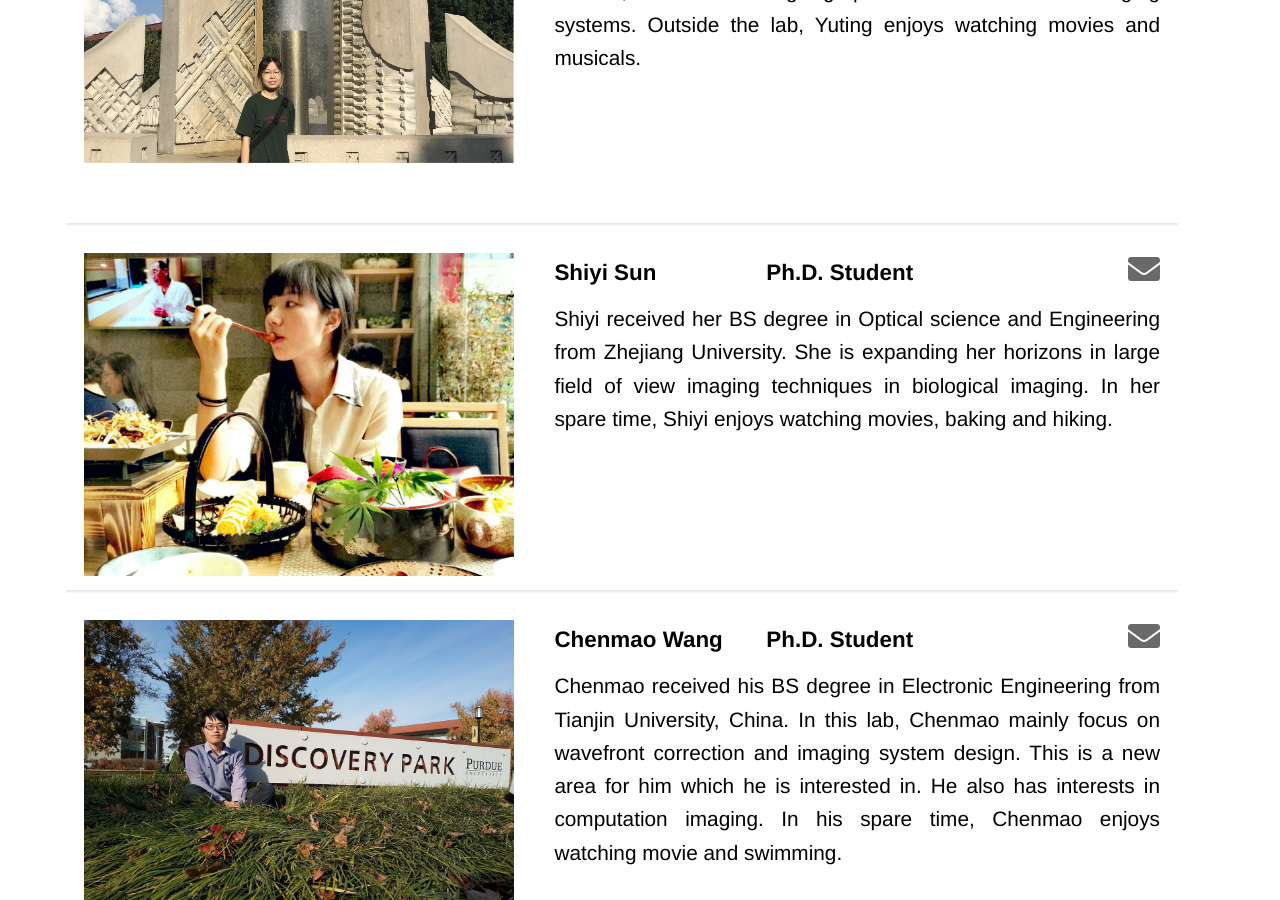
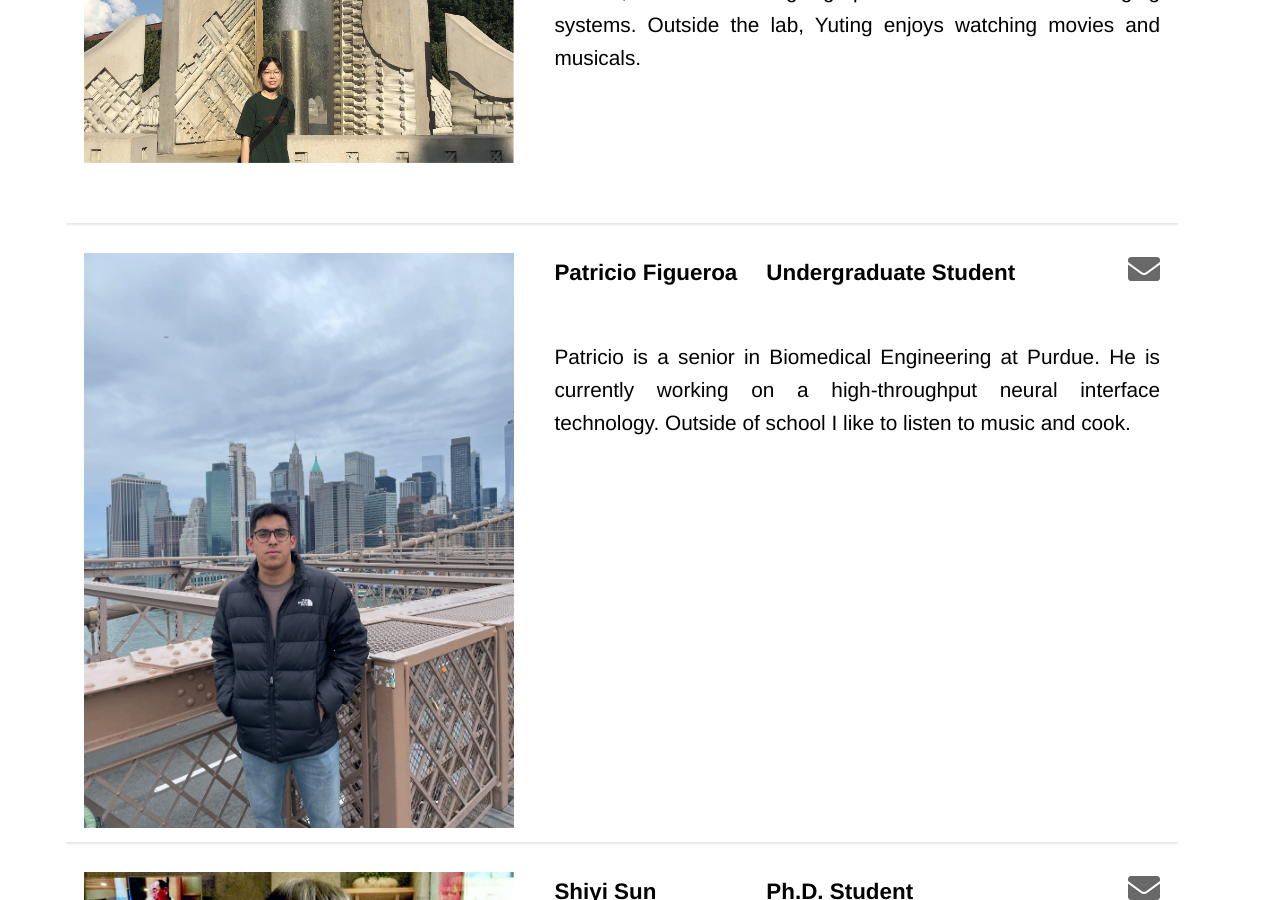
Before and after one commit to mengcuilab/mengcuilab.github.io, a Jekyll site: the page built from team.html, in a window 1280 px wide and 900 px high, scrolled down 1830 px. Built offline with Jekyll 4.4.1, drawn with Linux system fonts in a browser that asks for light colours.

Commit message:
new member patricio

```diff
--- a/team.html
+++ b/team.html
@@ -79,6 +79,7 @@ layout: default
 			<img src="/assets/img/team/yuting_1.jpg" alt="XuJiaxuan">
 		</div>
 
+
 		<div class="team_bio">
 
 		  <h3> Yuting Li </h3>
@@ -96,6 +97,30 @@ layout: default
 
 		</div>
 	  </div>
+
+	  <div class="team_wrapper">
+
+		<div class="team_img">
+			<img src="/assets/img/team/figueroa_1.jpg" alt="FigueroaPatricio">
+		</div>
+
+		<div class="team_bio">
+
+		  <h3> Patricio Figueroa </h3>
+		  <h3> Undergraduate Student </h3>
+
+		  <div class="team_icon">
+			<a href="mailto:figuerop@purdue.edu">
+			  <i class="fas fa-envelope fa-2x"></i>
+			</a>
+		  </div>
+
+
+		  <p> Patricio is a senior in Biomedical Engineering at Purdue. He is currently working on a high-throughput neural interface technology. Outside of school I like to listen to music and cook. </p>
+
+		</div>
+	  </div>
+
 
 	  <div class="team_wrapper">
 
```
Also changed, not shown: assets/img/team/figueroa_1.jpg (added).
